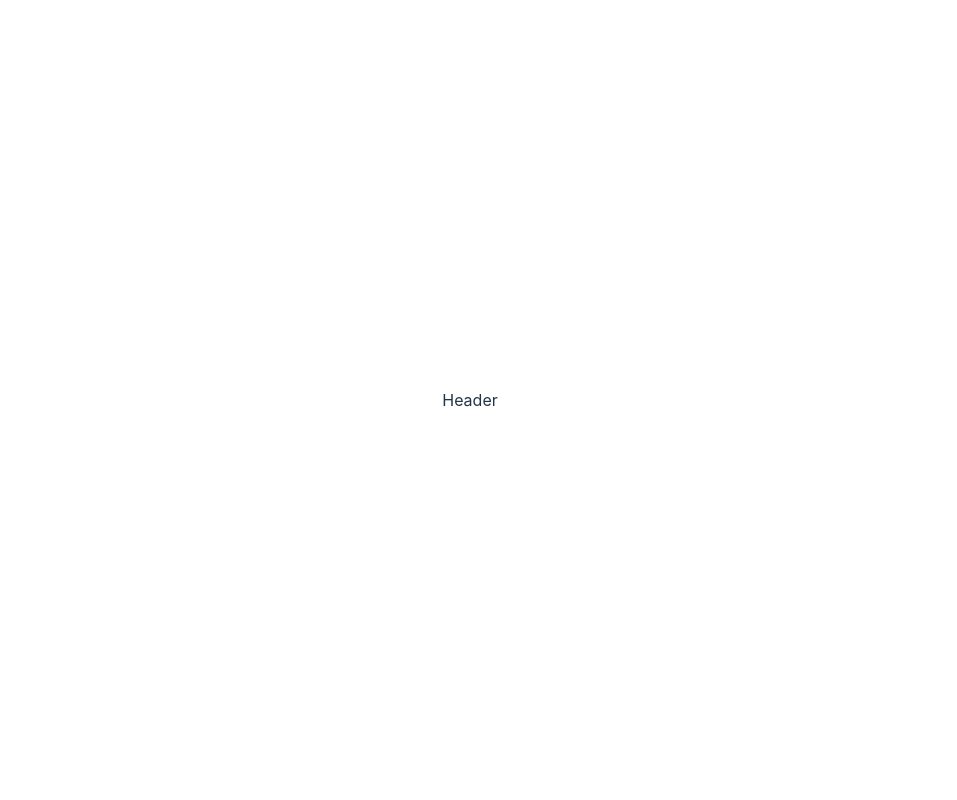
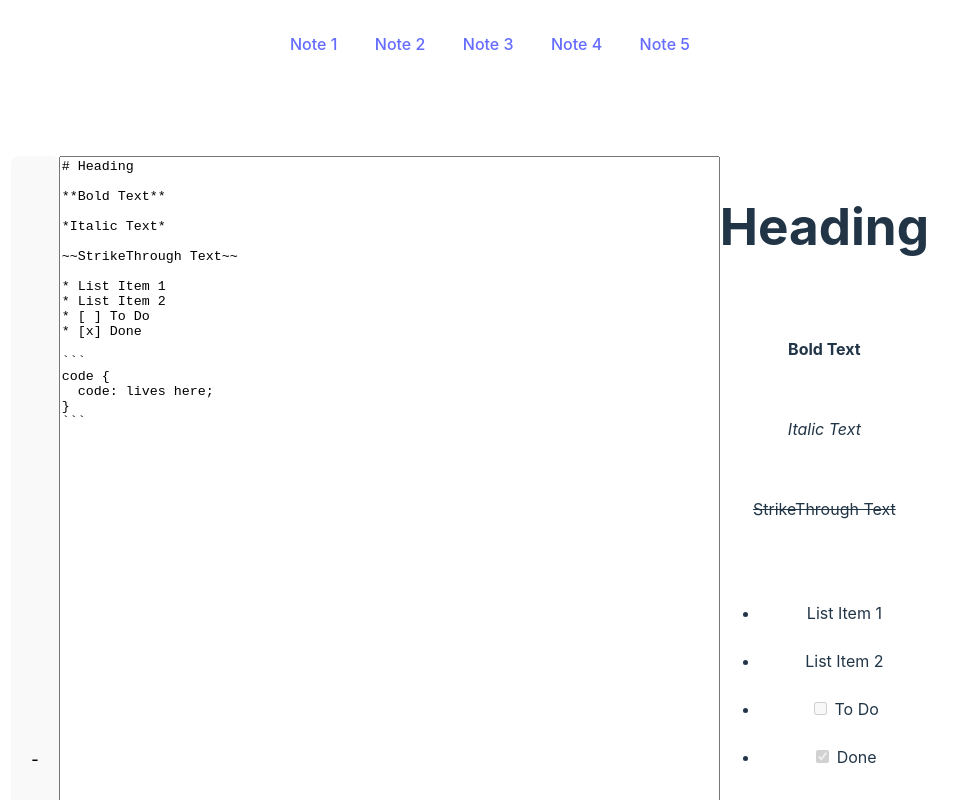
Before and after one commit to seandaniel/notes, a React (Vite) app: page / in a window 1280 px wide. Before the commit this address had no page. Shown: the top 800 px of the page, without its empty margins (170-1127 px from the left). Built offline with nearby package versions, Linux system fonts and the light colour scheme.

Commit message:
Context, trying to create multiple notes stored in LocalStorage master

```diff
--- a/package.json
+++ b/package.json
@@ -12,7 +12,9 @@
     "react": "^18.2.0",
     "react-dom": "^18.2.0",
     "react-markdown": "^8.0.6",
-    "react-router-dom": "^6.10.0"
+    "react-router-dom": "^6.10.0",
+    "remark-gfm": "^3.0.1",
+    "use-context": "^0.0.1"
   },
   "devDependencies": {
     "@types/react": "^18.0.28",
--- a/src/App.tsx
+++ b/src/App.tsx
@@ -7,13 +7,15 @@ const App = () => {
   return (
     <>
       <Header />
-      <Routes>
-        <Route path="/note1" element={<Note1 />} />
-        <Route path="/note2" element={<Note2 />} />
-        <Route path="/note3" element={<Note3 />} />
-        <Route path="/note4" element={<Note4 />} />
-        <Route path="/note5" element={<Note5 />} />
-      </Routes>
+      <main>
+        <Routes>
+          <Route path="/" element={<Note1 />} />
+          <Route path="/note2" element={<Note2 />} />
+          {/* <Route path="/note3" element={<Note3 />} />
+          <Route path="/note4" element={<Note4 />} />
+          <Route path="/note5" element={<Note5 />} /> */}
+        </Routes>
+      </main>
     </>
   );
 };
--- a/src/components/Header.tsx
+++ b/src/components/Header.tsx
@@ -1,4 +1,36 @@
 import { Link } from "react-router-dom";
+import { useLocation } from "react-router-dom";
+import { useGlobalContext } from "../context";
+
 export const Header = () => {
-  return <div>Header</div>;
+  const { localStorageState } = useGlobalContext();
+  const location = useLocation();
+  return (
+    <header>
+      <ul>
+        <li>
+          <Link
+            to="/"
+            className={`${
+              JSON.parse(localStorageState).noteText && "note-filled"
+            } ${location.pathname === "/" && "on-note"}`}
+          >
+            Note 1
+          </Link>
+        </li>
+        <li>
+          <Link to="/note2">Note 2</Link>
+        </li>
+        <li>
+          <Link to="/note3">Note 3</Link>
+        </li>
+        <li>
+          <Link to="/note4">Note 4</Link>
+        </li>
+        <li>
+          <Link to="/note5">Note 5</Link>
+        </li>
+      </ul>
+    </header>
+  );
 };
--- a/src/components/notes/Notes.tsx
+++ b/src/components/notes/Notes.tsx
@@ -1,19 +1,132 @@
+import React, { useContext, useEffect, useState } from "react";
+import { useGlobalContext } from "../../context";
+import ReactMarkdown from "react-markdown";
+import remarkGfm from "remark-gfm";
+
 export const Note1 = () => {
-  return <div>Note1</div>;
+  const {
+    markdown,
+    localStorageState,
+    handleNote,
+    minimizeNote,
+    minimizedNote,
+  } = useGlobalContext();
+
+  console.log(localStorageState);
+
+  return (
+    <>
+      <button onClick={minimizeNote}>-</button>
+      {minimizedNote && (
+        <textarea
+          rows="80"
+          cols="80"
+          value={
+            JSON.parse(localStorageState).noteText
+              ? JSON.parse(localStorageState).noteText
+              : markdown
+          }
+          onChange={handleNote}
+        ></textarea>
+      )}
+      <section>
+        <ReactMarkdown remarkPlugins={[remarkGfm]}>
+          {JSON.parse(localStorageState).noteText
+            ? JSON.parse(localStorageState).noteText
+            : markdown}
+        </ReactMarkdown>
+      </section>
+    </>
+  );
 };
 
 export const Note2 = () => {
-  return <div>Note2</div>;
+  const {
+    markdown,
+    localStorageState,
+    handleNote,
+    minimizeNote,
+    minimizedNote,
+  } = useGlobalContext();
+
+  return (
+    <>
+      {/* <button onClick={minimizeNote}>-</button>
+      {minimizedNote && (
+        <textarea
+          rows="80"
+          cols="80"
+          value={
+            localStorageState ? JSON.parse(localStorageState).note : markdown
+          }
+          onChange={handleNote}
+        ></textarea>
+      )}
+      <section>
+        <ReactMarkdown remarkPlugins={[remarkGfm]}>
+          {localStorageState ? JSON.parse(localStorageState).note : markdown}
+        </ReactMarkdown>
+      </section> */}
+    </>
+  );
 };
 
 export const Note3 = () => {
-  return <div>Note3</div>;
+  // const [markdown, setMarkdown] = useState<string>("## markdown preview");
+  // // object of note types
+  // const [localStorage, setLocalStorage] = useState(window.localStorage);
+  // const handleNote = (e: React.ChangeEvent<HTMLTextAreaElement>) => {
+  //   setMarkdown(e.target.value);
+  //   localStorage.setItem("note2", e.target.value);
+  // };
+  // return (
+  //   <>
+  //     <textarea rows="80" cols="80" value={markdown} onChange={handleNote}>
+  //       Hey
+  //     </textarea>
+  //     <section>
+  //       <ReactMarkdown>{localStorage.getItem("note3")}</ReactMarkdown>
+  //     </section>
+  //   </>
+  // );
 };
 
 export const Note4 = () => {
-  return <div>Note4</div>;
+  // const [markdown, setMarkdown] = useState<string>("## markdown preview");
+  // // object of note types
+  // const [localStorage, setLocalStorage] = useState(window.localStorage);
+  // const handleNote = (e: React.ChangeEvent<HTMLTextAreaElement>) => {
+  //   setMarkdown(e.target.value);
+  //   localStorage.setItem("note2", e.target.value);
+  // };
+  // return (
+  //   <>
+  //     <textarea rows="80" cols="80" value={markdown} onChange={handleNote}>
+  //       Hey
+  //     </textarea>
+  //     <section>
+  //       <ReactMarkdown>{localStorage.getItem("note4")}</ReactMarkdown>
+  //     </section>
+  //   </>
+  // );
 };
 
 export const Note5 = () => {
-  return <div>Note5</div>;
+  // const [markdown, setMarkdown] = useState<string>("## markdown preview");
+  // // object of note types
+  // const [localStorage, setLocalStorage] = useState(window.localStorage);
+  // const handleNote = (e: React.ChangeEvent<HTMLTextAreaElement>) => {
+  //   setMarkdown(e.target.value);
+  //   localStorage.setItem("note2", e.target.value);
+  // };
+  // return (
+  //   <>
+  //     <textarea rows="80" cols="80" value={markdown} onChange={handleNote}>
+  //       Hey
+  //     </textarea>
+  //     <section>
+  //       <ReactMarkdown>{localStorage.getItem("note5")}</ReactMarkdown>
+  //     </section>
+  //   </>
+  // );
 };
--- /dev/null
+++ b/src/context.tsx
@@ -0,0 +1,92 @@
+import React, { useState, useContext, useEffect } from "react";
+
+const AppContext = React.createContext(null);
+
+const defaultMarkdown = `# Heading
+
+**Bold Text**
+
+*Italic Text*
+
+~~StrikeThrough Text~~
+
+* List Item 1
+* List Item 2
+* [ ] To Do
+* [x] Done
+
+\`\`\`
+code {
+  code: lives here;
+}
+\`\`\`
+`;
+
+const AppProvider = ({ children }) => {
+  const getLocalStorage = (noteNumber: string): string | false | null => {
+    let note = localStorage.getItem(`note${noteNumber}`);
+
+    if (note) {
+      return localStorage.getItem(`note${noteNumber}`);
+    } else {
+      return false;
+    }
+  };
+
+  const [note, setNote] = useState({
+    noteNumber: 1,
+    minimizeNote: false,
+    noteText: "",
+  });
+
+  const [markdown, setMarkdown] = useState<string>(defaultMarkdown);
+  const [localStorageState, setLocalStorageState] = useState<
+    string | false | null
+  >(getLocalStorage("1"));
+
+  // no spaces issue
+  useEffect(() => {
+    localStorage.setItem("Note1", JSON.stringify(note));
+  }, [note]);
+
+  const handleNote = (e: React.ChangeEvent<HTMLTextAreaElement>) => {
+    setMarkdown(e.target.value);
+    setNote({
+      ...note,
+      noteText: e.target.value,
+    });
+  };
+
+  const [minimizedNote, setMinimizedNote] = useState<boolean>(true);
+  const minimizeNote = () => {
+    setMinimizedNote(!minimizedNote);
+    setNote({
+      ...note,
+      minimizeNote: minimizedNote,
+    });
+  };
+
+  return (
+    <AppContext.Provider
+      value={{
+        markdown,
+        localStorageState,
+        handleNote,
+        minimizedNote,
+        minimizeNote,
+      }}
+    >
+      {children}
+    </AppContext.Provider>
+  );
+};
+
+export const useGlobalContext = () => {
+  const currentAppContext = useContext(AppContext);
+  if (!currentAppContext) {
+    throw new Error("useGlobalContext must be used within a AppProvider");
+  }
+  return currentAppContext;
+};
+
+export { AppContext, AppProvider };
--- a/src/index.css
+++ b/src/index.css
@@ -1,3 +1,31 @@
+header ul {
+  display: flex;
+  justify-content: space-between;
+  margin: 0 auto 100px;
+  list-style-type: none;
+  width: 400px;
+}
+
+main {
+  display: flex;
+}
+
+textarea {
+  white-space: pre-wrap;
+}
+
+section {
+  white-space: pre-wrap;
+}
+
+.note-filled {
+  border: 1px solid red;
+}
+
+.on-note {
+  background: white;
+}
+
 :root {
   font-family: Inter, system-ui, Avenir, Helvetica, Arial, sans-serif;
   line-height: 1.5;
--- a/src/main.tsx
+++ b/src/main.tsx
@@ -2,12 +2,15 @@ import React from "react";
 import ReactDOM from "react-dom/client";
 import App from "./App";
 import { BrowserRouter } from "react-router-dom";
+import { AppProvider } from "./context";
 import "./index.css";
 
 ReactDOM.createRoot(document.getElementById("root") as HTMLElement).render(
   <React.StrictMode>
     <BrowserRouter>
-      <App />
+      <AppProvider>
+        <App />
+      </AppProvider>
     </BrowserRouter>
   </React.StrictMode>
 );
```
Also changed, not shown: 1 other file (tests, documents, lock files or other folders).
